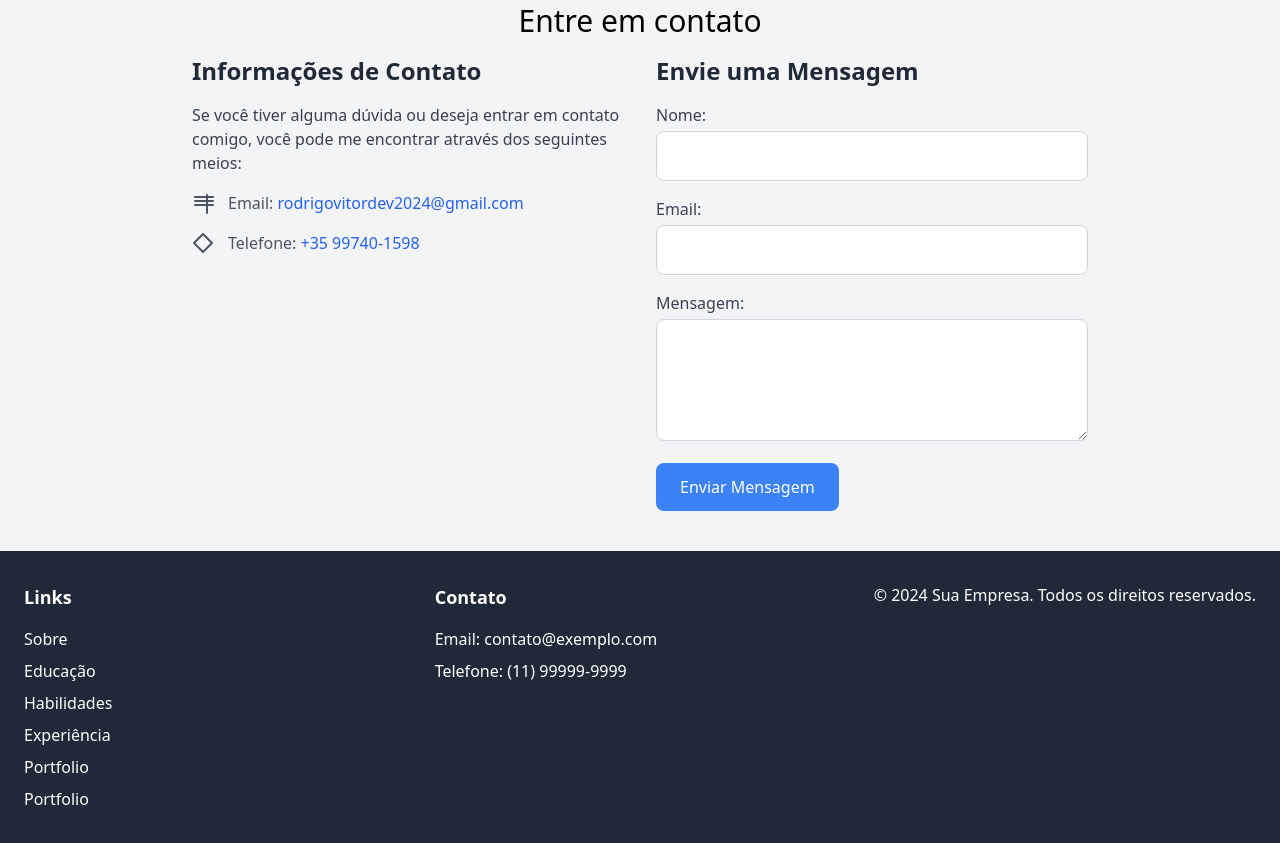
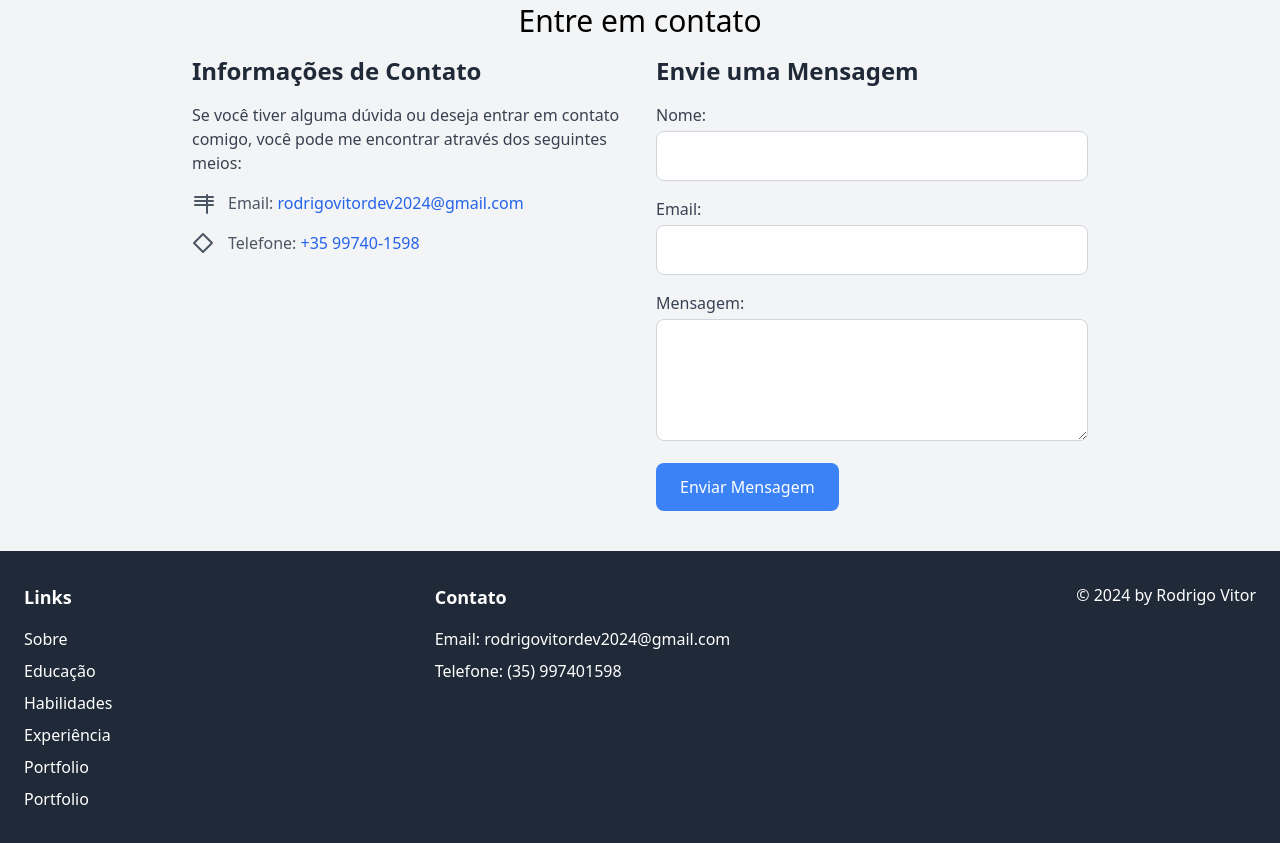
Before and after one commit to RodrigoVitor/meusite, a plain HTML site: page index.html in a window 1280 px wide. Shown: the part 3231-4074 px from the top of the page. Drawn offline with nearby package versions, Linux system fonts and the light colour scheme.

Commit message:
Ajustando o footer

```diff
--- a/index.html
+++ b/index.html
@@ -343,13 +343,13 @@
                 <!-- Seção de Contato -->
                 <div class="w-full md:w-1/3 mb-6 md:mb-0">
                     <h5 class="text-lg font-semibold mb-4">Contato</h5>
-                    <p class="mb-2">Email: <a href="mailto:contato@exemplo.com" class="hover:underline">contato@exemplo.com</a></p>
-                    <p>Telefone: <a href="tel:+5511999999999" class="hover:underline">(11) 99999-9999</a></p>
+                    <p class="mb-2">Email: <a href="mailto:contato@exemplo.com" class="hover:underline">rodrigovitordev2024@gmail.com</a></p>
+                    <p>Telefone: <a href="tel:+5511999999999" class="hover:underline">(35) 997401598</a></p>
                 </div>
 
                 <!-- Seção de Direitos Autorais -->
                 <div class="w-full md:w-1/3 text-center md:text-right">
-                    <p>&copy; 2024 Sua Empresa. Todos os direitos reservados.</p>
+                    <p>&copy; 2024 by <a class="hover:underline hover:text-zinc-400" target="_blank" href="https://github.com/RodrigoVitor">Rodrigo Vitor</a></p>
                 </div>
             </div>
         </div>
```
